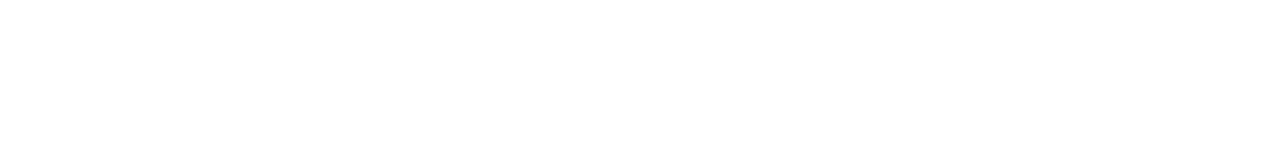
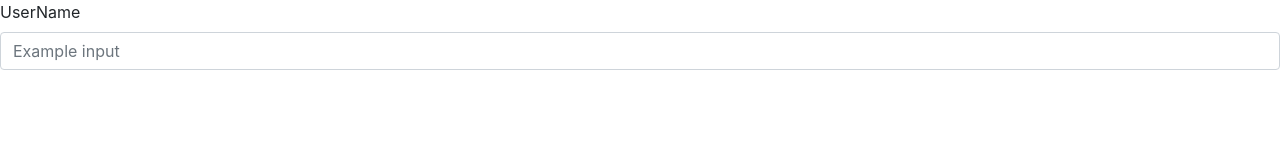
Before and after one commit to mr-fool/frontEndCodeChallenge, a website: page index.html in a window 1280 px wide. Drawn offline with nearby package versions, Linux system fonts and the light colour scheme.

Commit message:
Update index.html

```diff
--- a/index.html
+++ b/index.html
@@ -18,5 +18,14 @@
     <script src="https://code.jquery.com/jquery-3.3.1.slim.min.js" integrity="sha384-q8i/X+965DzO0rT7abK41JStQIAqVgRVzpbzo5smXKp4YfRvH+8abtTE1Pi6jizo" crossorigin="anonymous"></script>
     <script src="https://cdnjs.cloudflare.com/ajax/libs/popper.js/1.14.7/umd/popper.min.js" integrity="sha384-UO2eT0CpHqdSJQ6hJty5KVphtPhzWj9WO1clHTMGa3JDZwrnQq4sF86dIHNDz0W1" crossorigin="anonymous"></script>
     <script src="https://stackpath.bootstrapcdn.com/bootstrap/4.3.1/js/bootstrap.min.js" integrity="sha384-JjSmVgyd0p3pXB1rRibZUAYoIIy6OrQ6VrjIEaFf/nJGzIxFDsf4x0xIM+B07jRM" crossorigin="anonymous"></script>
+
+    <form>
+      <div class="form-group">
+        <label for="formGroupExampleInput">UserName</label>
+        <input type="text" class="form-control" id="formGroupExampleInput" placeholder="Example input">
+      </div>
+
+    </form>
+
   </body>
 </html>
```
